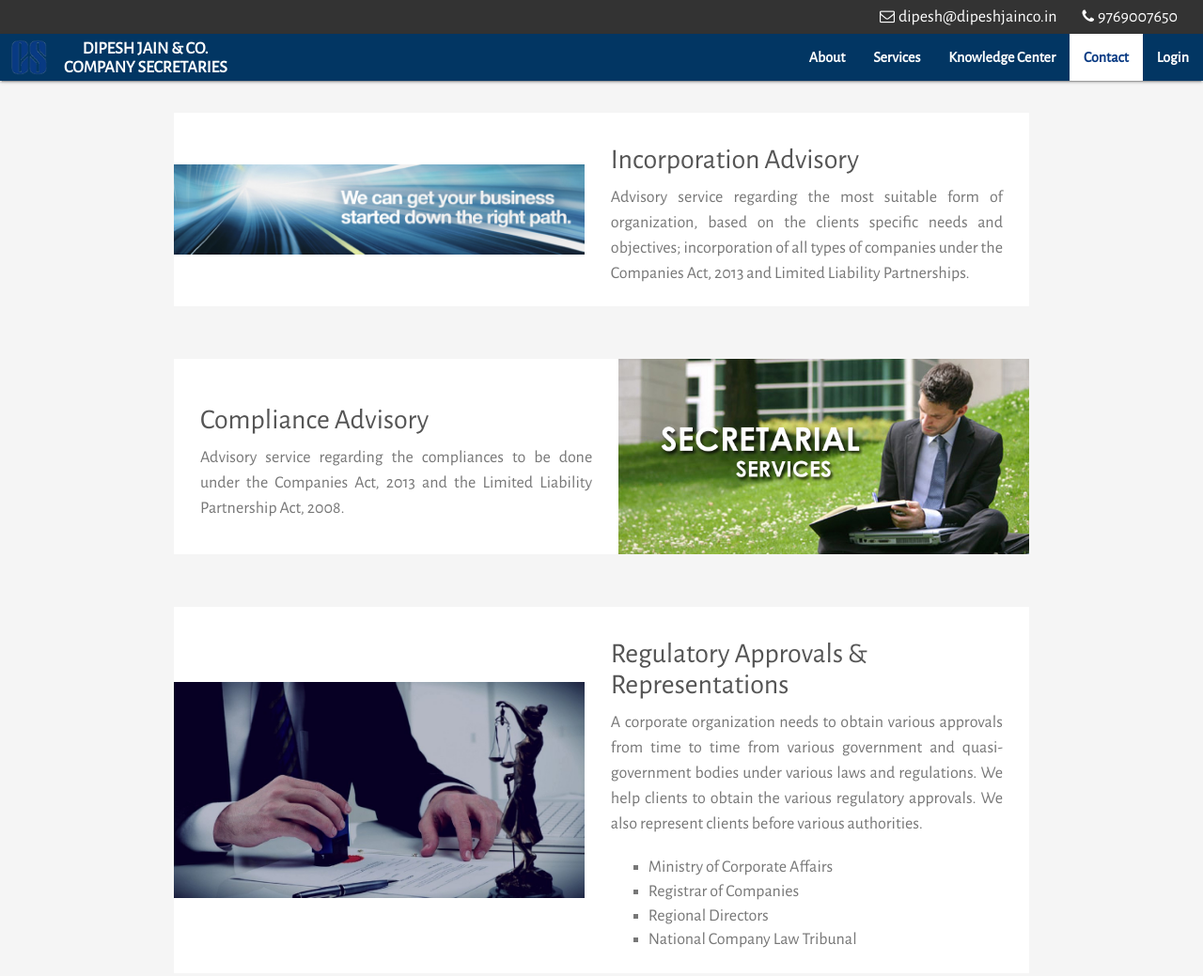
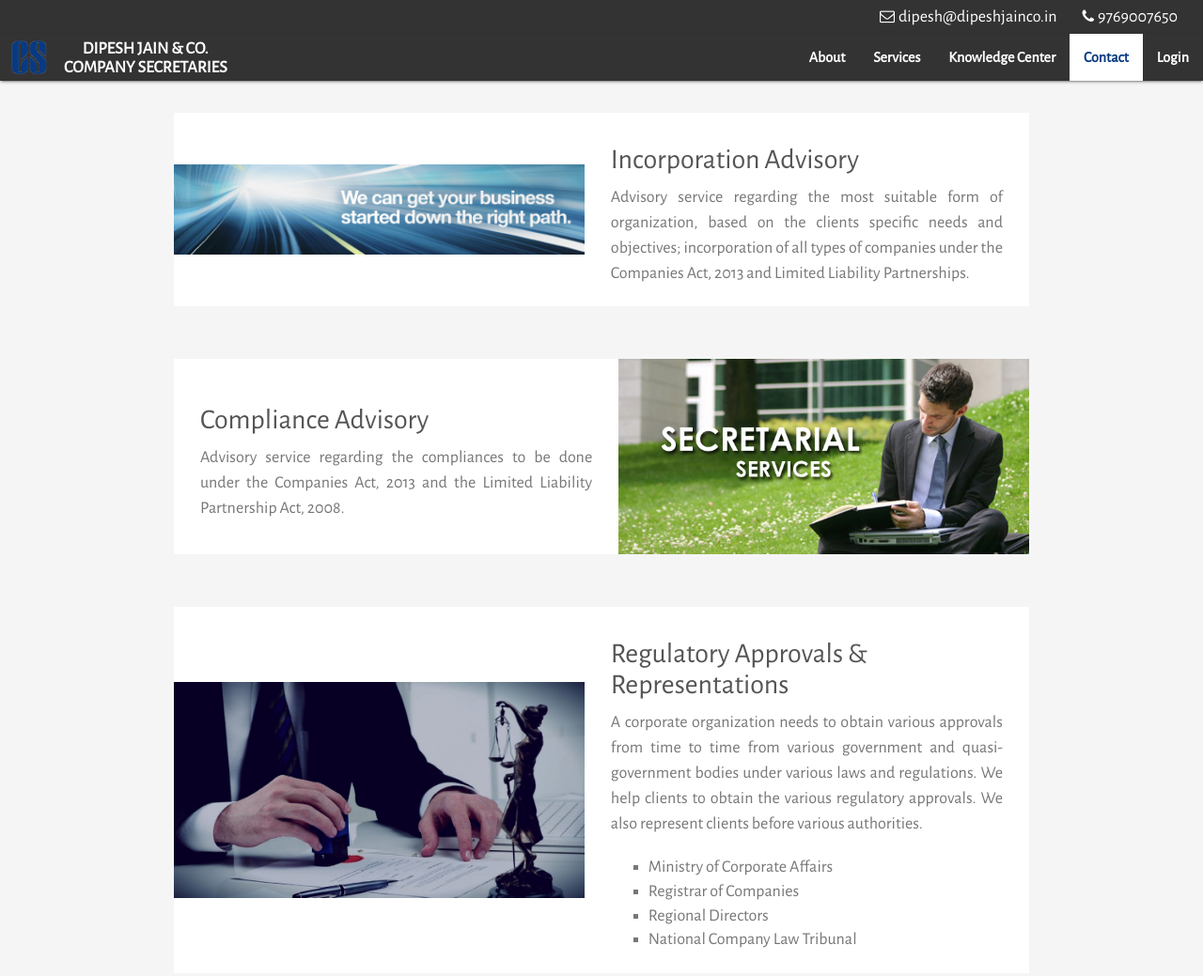
Before and after one commit to dipeshjainco/dipeshjainco.github.io, a website: page services.html in a window 1280 px wide. Shown: the top 1039 px of the page at 94% size. Drawn offline with nearby package versions, Linux system fonts and the light colour scheme; no server answers.

Commit message:
other page navbar color

```diff
--- a/css/services.css
+++ b/css/services.css
@@ -1,5 +1,5 @@
 .navbar {
-    background: #023663;
+    background: #333;
 }
 
 .navbar-default .nav>li.active>a,
```
